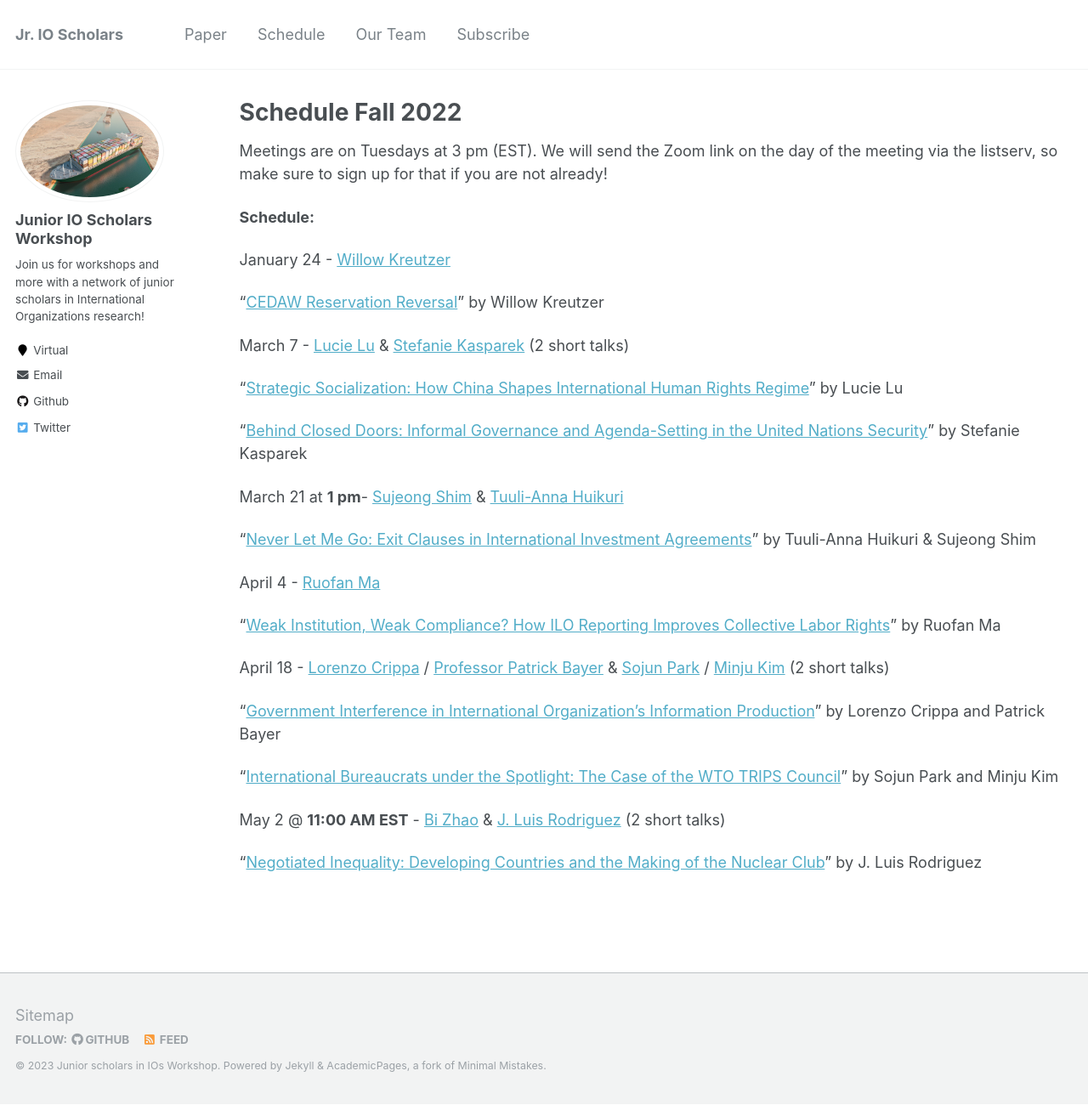
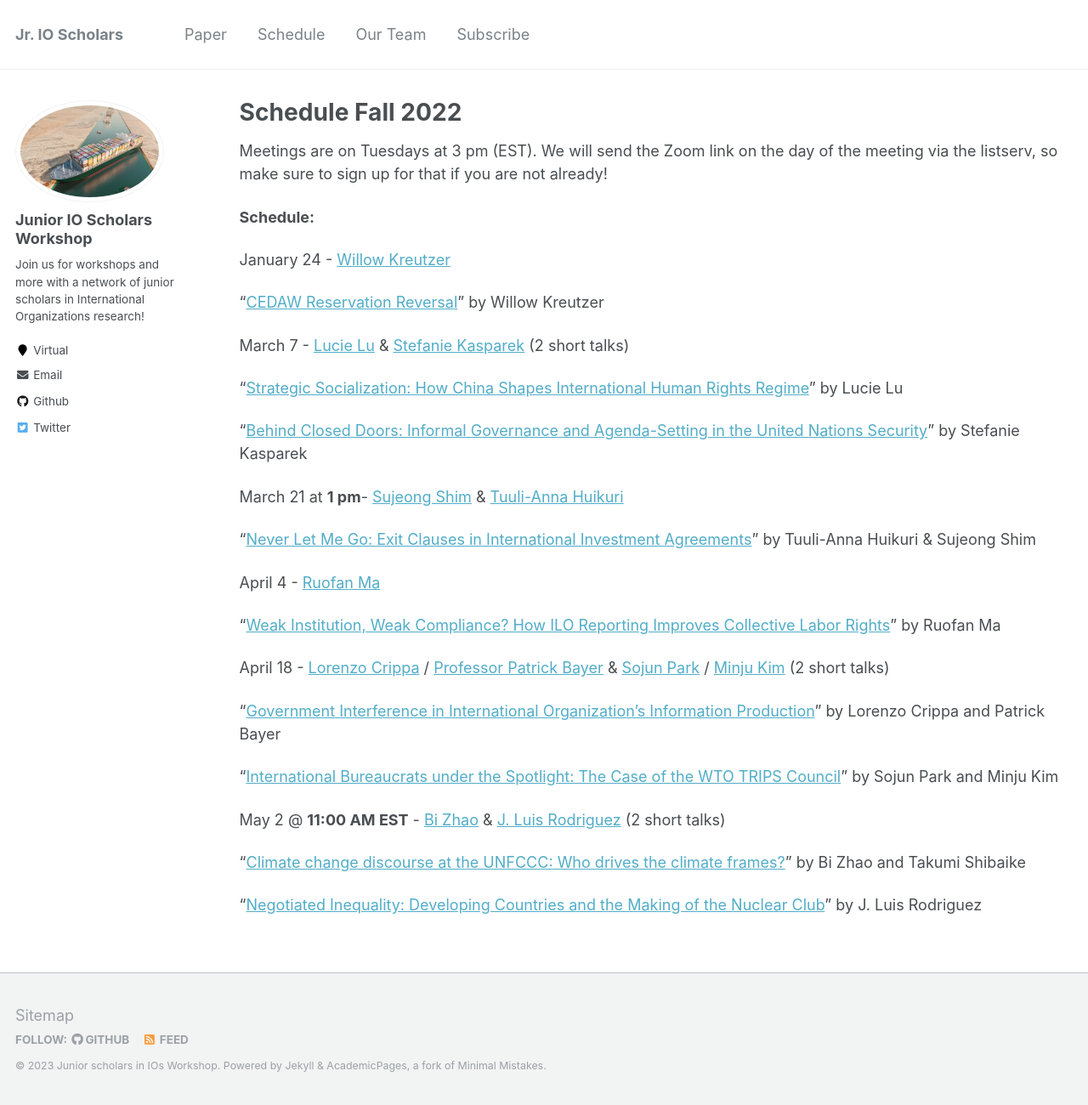
Before and after one commit to IO-workshop/IO-workshop.github.io, a Jekyll site: the page built from _pages/schedule.md, in a window 1280 px wide and 1300 px high. Shown: the whole window at 85% size. Built offline with Jekyll 4.4.1, drawn with Linux system fonts in a browser that asks for light colours.

Commit message:
update w/ final semester paper!

```diff
--- a/_pages/schedule.md
+++ b/_pages/schedule.md
@@ -40,6 +40,9 @@ April 18 - [Lorenzo Crippa](https://lorenzo-crippa.github.io/) / [Professor Patr
 &nbsp;
 
 May 2 @ **11:00 AM EST** - [Bi Zhao](https://www.bi-zhao.com/) & [J. Luis Rodriguez](https://www.jluisrodriguez.com/) (2 short talks)
+
+"[Climate change discourse at the UNFCCC: Who drives the climate frames?](https://io-workshop.github.io/files/ClimateFrames_ShibaikeZhao_Apr2023.pdf)" by Bi Zhao and Takumi Shibaike
+&nbsp;
 
 "[Negotiated Inequality: Developing Countries and the Making of the Nuclear Club](https://io-workshop.github.io/files/Rodriguez - Negotiated Inequality - April 20, 2023.pdf)" by J. Luis Rodriguez
 &nbsp;
```
Also changed, not shown: 1 other file.
